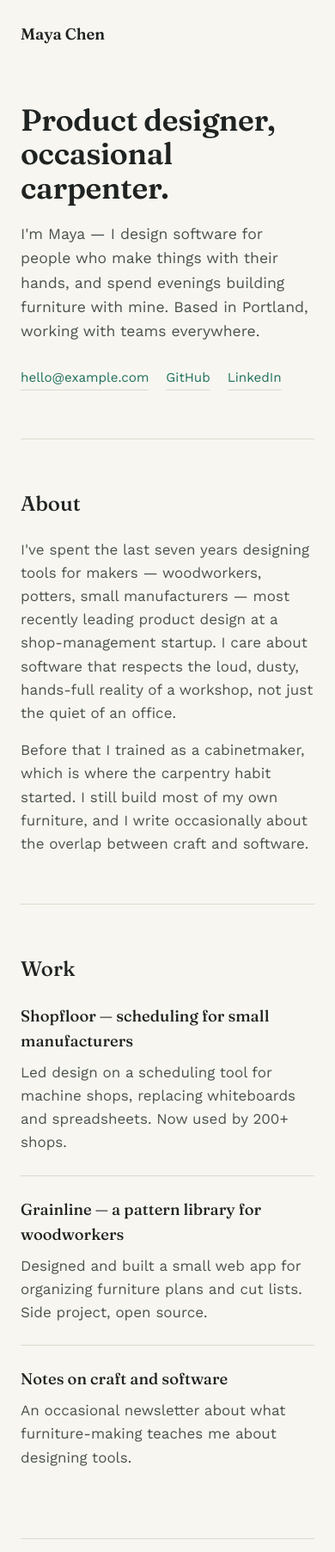
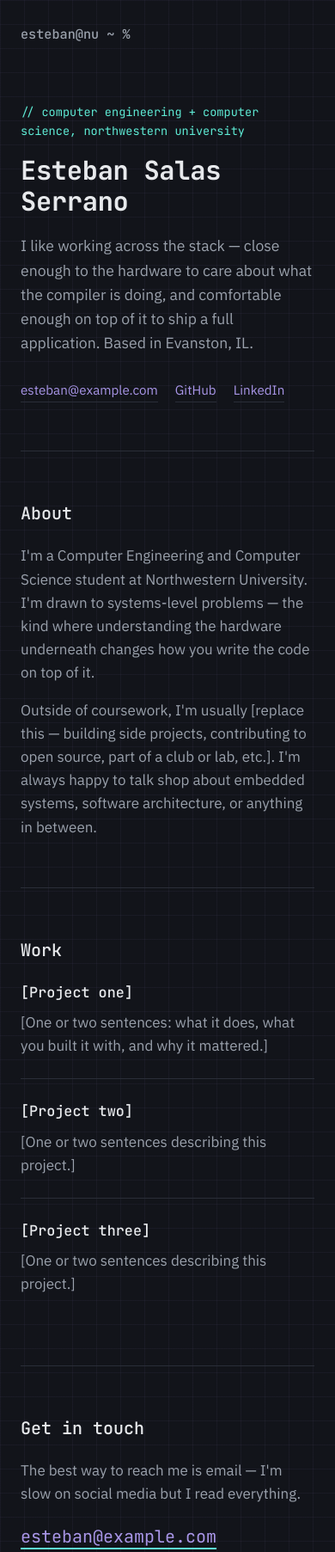
Before and after one commit to estebann8/website, a plain HTML site: page index.html in a window 390 px wide. Shown: the top 1805 px of the page at 86% size. Drawn offline with nearby package versions, Linux system fonts and the light colour scheme.

Commit message:
Dark theme + personal content

```diff
--- a/index.html
+++ b/index.html
@@ -1,31 +1,30 @@
 <!DOCTYPE html>
 <!--
-  PERSONAL WEBSITE STARTER — WHAT TO EDIT
+  PERSONAL WEBSITE — WHAT TO EDIT
   ----------------------------------------
-  1. The <title> and meta description below.
-  2. Your name + role in the header and hero (search for "Maya Chen").
-  3. The intro paragraph in the hero.
-  4. The "About" section text.
-  5. The "Work" list — swap in your own projects, or delete items.
-  6. The "Contact" section — email + links.
-  Everything is plain HTML/CSS/JS, no build step. Open this file in a
-  browser to preview, or use the Live Server extension in VS Code.
+  Already personalized: name, header wordmark, hero tagline, About intro.
+  Still needs your input (search for these):
+  1. "example.com" — your real email, in two spots.
+  2. "your-github" / "your-linkedin" — your real profile URLs.
+  3. The About section's second paragraph — what you actually work on.
+  4. The Work section — three placeholder projects marked with [ ] —
+     replace title, link (href="#"), and description for each.
 -->
 <html lang="en">
 <head>
   <meta charset="UTF-8" />
   <meta name="viewport" content="width=device-width, initial-scale=1.0" />
-  <title>Maya Chen — Product designer</title>
-  <meta name="description" content="Personal site of Maya Chen, product designer." />
+  <title>Esteban Salas Serrano</title>
+  <meta name="description" content="Personal site of Esteban Salas Serrano, Computer Engineering + Computer Science student at Northwestern University." />
   <link rel="preconnect" href="https://fonts.googleapis.com" />
   <link rel="preconnect" href="https://fonts.gstatic.com" crossorigin />
-  <link href="https://fonts.googleapis.com/css2?family=Fraunces:opsz,wght@9..144,400;9..144,500;9..144,600&family=Work+Sans:wght@400;500&display=swap" rel="stylesheet" />
+  <link href="https://fonts.googleapis.com/css2?family=JetBrains+Mono:wght@400;500;700&family=IBM+Plex+Sans:wght@400;500&display=swap" rel="stylesheet" />
   <link rel="stylesheet" href="styles.css" />
 </head>
 <body>
 
   <header class="site-header">
-    <a href="#top" class="wordmark">Maya Chen</a>
+    <a href="#top" class="wordmark">esteban@nu ~ %</a>
     <button class="nav-toggle" aria-expanded="false" aria-controls="primary-nav">
       <span></span><span></span><span></span>
       <span class="sr-only">Menu</span>
@@ -40,16 +39,17 @@
   <main id="top">
 
     <section class="hero">
-      <h1>Product designer,<br />occasional carpenter.</h1>
+      <p class="eyebrow">// computer engineering + computer science, northwestern university</p>
+      <h1>Esteban Salas Serrano<span class="cursor" aria-hidden="true"></span></h1>
       <p class="hero-intro">
-        I'm Maya — I design software for people who make things with their
-        hands, and spend evenings building furniture with mine. Based in
-        Portland, working with teams everywhere.
+        I like working across the stack — close enough to the hardware to
+        care about what the compiler is doing, and comfortable enough on
+        top of it to ship a full application. Based in Evanston, IL.
       </p>
       <div class="hero-links">
-        <a href="mailto:hello@example.com">hello@example.com</a>
-        <a href="https://github.com/example">GitHub</a>
-        <a href="https://linkedin.com/in/example">LinkedIn</a>
+        <a href="mailto:esteban@example.com">esteban@example.com</a>
+        <a href="https://github.com/your-github">GitHub</a>
+        <a href="https://linkedin.com/in/your-linkedin">LinkedIn</a>
       </div>
     </section>
 
@@ -57,17 +57,16 @@
       <h2>About</h2>
       <div class="about-body">
         <p>
-          I've spent the last seven years designing tools for makers —
-          woodworkers, potters, small manufacturers — most recently leading
-          product design at a shop-management startup. I care about
-          software that respects the loud, dusty, hands-full reality of a
-          workshop, not just the quiet of an office.
+          I'm a Computer Engineering and Computer Science student at
+          Northwestern University. I'm drawn to systems-level problems —
+          the kind where understanding the hardware underneath changes how
+          you write the code on top of it.
         </p>
         <p>
-          Before that I trained as a cabinetmaker, which is where the
-          carpentry habit started. I still build most of my own furniture,
-          and I write occasionally about the overlap between craft and
-          software.
+          Outside of coursework, I'm usually [replace this — building side
+          projects, contributing to open source, part of a club or lab,
+          etc.]. I'm always happy to talk shop about embedded systems,
+          software architecture, or anything in between.
         </p>
       </div>
     </section>
@@ -76,16 +75,16 @@
       <h2>Work</h2>
       <ul class="work-list">
         <li class="work-item">
-          <a href="#" class="work-title">Shopfloor — scheduling for small manufacturers</a>
-          <p>Led design on a scheduling tool for machine shops, replacing whiteboards and spreadsheets. Now used by 200+ shops.</p>
+          <a href="#" class="work-title">[Project one]</a>
+          <p>[One or two sentences: what it does, what you built it with, and why it mattered.]</p>
         </li>
         <li class="work-item">
-          <a href="#" class="work-title">Grainline — a pattern library for woodworkers</a>
-          <p>Designed and built a small web app for organizing furniture plans and cut lists. Side project, open source.</p>
+          <a href="#" class="work-title">[Project two]</a>
+          <p>[One or two sentences describing this project.]</p>
         </li>
         <li class="work-item">
-          <a href="#" class="work-title">Notes on craft and software</a>
-          <p>An occasional newsletter about what furniture-making teaches me about designing tools.</p>
+          <a href="#" class="work-title">[Project three]</a>
+          <p>[One or two sentences describing this project.]</p>
         </li>
       </ul>
     </section>
@@ -93,16 +92,16 @@
     <section id="contact" class="contact">
       <h2>Get in touch</h2>
       <p>
-        The best way to reach me is email. I'm slow on social media but I
-        do read everything.
+        The best way to reach me is email — I'm slow on social media but I
+        read everything.
       </p>
-      <a class="contact-email" href="mailto:hello@example.com">hello@example.com</a>
+      <a class="contact-email" href="mailto:esteban@example.com">esteban@example.com</a>
     </section>
 
   </main>
 
   <footer class="site-footer">
-    <p>&copy; <span id="year"></span> Maya Chen.</p>
+    <p>&copy; <span id="year"></span> Esteban Salas Serrano.</p>
   </footer>
 
   <script src="script.js"></script>
--- a/styles.css
+++ b/styles.css
@@ -2,27 +2,18 @@
    DESIGN TOKENS — change these to make the site your own.
    ----------------------------------------------------------------*/
 :root {
-  --paper: #F8F6F1;
-  --ink: #1F2321;
-  --ink-soft: #4B534F;
-  --teal: #1F6F5C;
-  --ochre: #C98A2C;
-  --rule: #DEDACE;
+  --bg: #12141A;
+  --ink: #E7E9EC;
+  --ink-soft: #9AA1AC;
+  --accent: #A996E8;       /* muted purple — swap for your own primary accent */
+  --accent-2: #5EEAD4;     /* cyan — used sparingly, for hover states */
+  --rule: #2A2E38;
 
-  --font-display: "Fraunces", Georgia, serif;
-  --font-body: "Work Sans", -apple-system, Segoe UI, Helvetica, Arial, sans-serif;
+  --font-display: "JetBrains Mono", "Courier New", monospace;
+  --font-body: "IBM Plex Sans", -apple-system, Segoe UI, Helvetica, Arial, sans-serif;
 
   --max-width: 40rem;
   --gutter: 1.5rem;
-}
-
-@media (prefers-color-scheme: dark) {
-  :root:not([data-theme="light"]) {
-    --paper: #17191A;
-    --ink: #F2EFE9;
-    --ink-soft: #ADB3AC;
-    --rule: #33372F;
-  }
 }
 
 * { box-sizing: border-box; }
@@ -37,7 +28,11 @@ html {
 
 body {
   margin: 0;
-  background: var(--paper);
+  background-color: var(--bg);
+  background-image:
+    linear-gradient(rgba(169, 150, 232, 0.05) 1px, transparent 1px),
+    linear-gradient(90deg, rgba(169, 150, 232, 0.05) 1px, transparent 1px);
+  background-size: 28px 28px;
   color: var(--ink);
   font-family: var(--font-body);
   font-size: 1.0625rem;
@@ -52,7 +47,7 @@ body {
 }
 
 a {
-  color: var(--teal);
+  color: var(--accent);
   text-decoration-color: var(--rule);
   text-underline-offset: 3px;
 }
@@ -60,7 +55,7 @@ a:hover, a:focus-visible {
   text-decoration-color: currentColor;
 }
 :focus-visible {
-  outline: 2px solid var(--teal);
+  outline: 2px solid var(--accent);
   outline-offset: 3px;
 }
 
@@ -78,11 +73,12 @@ a:hover, a:focus-visible {
 
 .wordmark {
   font-family: var(--font-display);
-  font-size: 1.15rem;
-  font-weight: 600;
-  color: var(--ink);
+  font-size: 0.95rem;
+  font-weight: 500;
+  color: var(--ink-soft);
   text-decoration: none;
 }
+.wordmark:hover { color: var(--accent); }
 
 .primary-nav {
   display: flex;
@@ -122,7 +118,7 @@ a:hover, a:focus-visible {
     left: var(--gutter);
     flex-direction: column;
     gap: 0.25rem;
-    background: var(--paper);
+    background: var(--bg);
     border: 1px solid var(--rule);
     border-radius: 8px;
     padding: 0.5rem;
@@ -150,20 +146,41 @@ section {
 h2 {
   font-family: var(--font-display);
   font-weight: 500;
-  font-size: 1.5rem;
+  font-size: 1.25rem;
   margin: 0 0 1.25rem;
 }
 
 /* ---------------------------------------------------------------
    HERO
    ----------------------------------------------------------------*/
+.eyebrow {
+  font-family: var(--font-display);
+  font-size: 0.85rem;
+  color: var(--accent-2);
+  margin: 0 0 1rem;
+}
+
 .hero h1 {
   font-family: var(--font-display);
-  font-weight: 600;
-  font-size: clamp(2.2rem, 5vw, 3.1rem);
-  line-height: 1.12;
+  font-weight: 700;
+  font-size: clamp(1.9rem, 5vw, 2.7rem);
+  line-height: 1.2;
   letter-spacing: -0.01em;
   margin: 0 0 1.25rem;
+}
+
+.cursor {
+  display: inline-block;
+  width: 0.5em;
+  height: 1em;
+  margin-left: 0.1em;
+  background: var(--accent-2);
+  vertical-align: -0.12em;
+  animation: blink 1.1s steps(1) infinite;
+}
+@keyframes blink {
+  0%, 49% { opacity: 1; }
+  50%, 100% { opacity: 0; }
 }
 
 .hero-intro {
@@ -184,7 +201,7 @@ h2 {
   border-bottom: 1px solid var(--rule);
   padding-bottom: 2px;
 }
-.hero-links a:hover { border-color: var(--teal); }
+.hero-links a:hover { border-color: var(--accent); }
 
 /* ---------------------------------------------------------------
    ABOUT
@@ -212,7 +229,7 @@ h2 {
 .work-title {
   display: inline-block;
   font-family: var(--font-display);
-  font-size: 1.15rem;
+  font-size: 1.05rem;
   font-weight: 500;
   color: var(--ink);
   text-decoration: none;
@@ -220,7 +237,8 @@ h2 {
   margin-bottom: 0.4rem;
 }
 .work-title:hover {
-  border-bottom-color: var(--ochre);
+  border-bottom-color: var(--accent-2);
+  color: var(--accent-2);
 }
 
 .work-item p {
@@ -239,9 +257,9 @@ h2 {
 }
 .contact-email {
   font-family: var(--font-display);
-  font-size: 1.4rem;
+  font-size: 1.25rem;
   text-decoration: none;
-  border-bottom: 2px solid var(--ochre);
+  border-bottom: 2px solid var(--accent-2);
 }
 
 /* ---------------------------------------------------------------
@@ -253,4 +271,5 @@ h2 {
   padding: 2rem var(--gutter) 3rem;
   color: var(--ink-soft);
   font-size: 0.85rem;
+  font-family: var(--font-display);
 }
```
Also changed, not shown: 2 other files.
